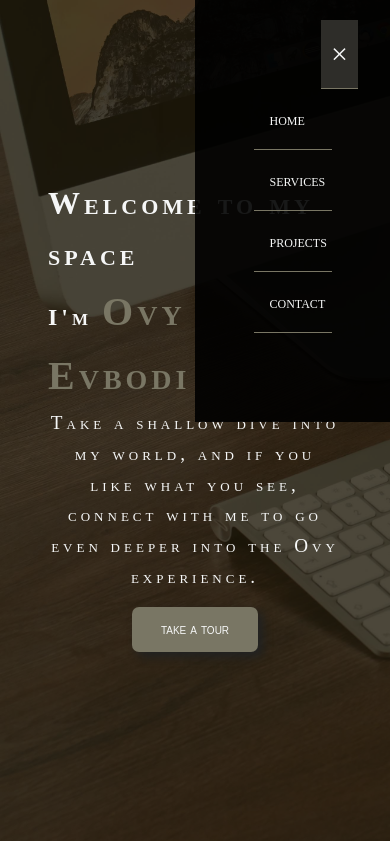
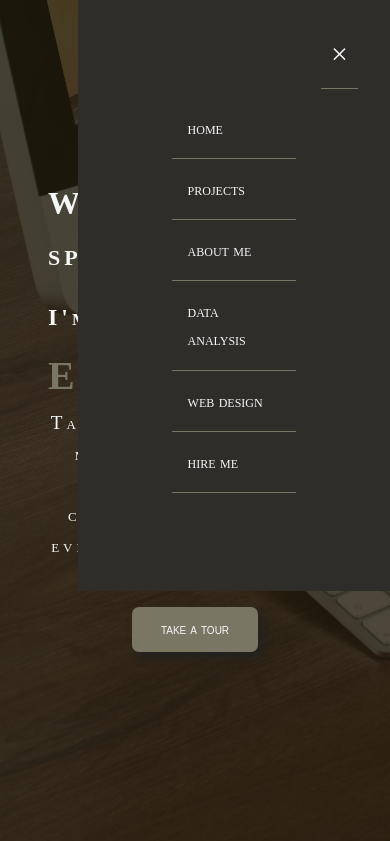
Before and after one commit to OvyEvbodi/Ovy_s_portfolio, a plain HTML site: page index.html in a window 390 px wide. Both pictures are taken after a click on the element 333 px from the left and 28 px from the top of the page. Shown: the top 841 px of the page. Drawn offline with Linux system fonts and the light colour scheme.

Commit message:
Fix navbar for mobile view

```diff
--- a/css/style.css
+++ b/css/style.css
@@ -101,11 +101,10 @@ strong{
     right:0;
     top:0;
     width:0;
-    height:50vh;
+    height:70vh;
     overflow-y: scroll;
     overflow-x: hidden;
-    background-color: rgb(0,0,0);
-    background-color: rgba(0,0,0,0.9);
+    background-color: var(--dark-color);
     transition: 300ms ease;
     z-index: 5;
 }
@@ -131,7 +130,7 @@ strong{
     color: var(--accent-color);
 
 }
-#closebtn{
+#close{
     background-color: var(--dark-color);
     color: var(--light-color);
     text-decoration: none;
--- a/index.html
+++ b/index.html
@@ -19,14 +19,16 @@
             </nav>
             <div id="nav_mobile">
                 <nav id="nav_mob_cont">
-                    <a href="javascript:void(0)" id="closebtn" onclick="closeNav()">&times;</a>
-                    <a href="#welcome-section">home</a>
-                    <a href="#services">services</a>
-                    <a href="#projects">projects</a>
-                    <a href="#contact">contact</a>
+                    <a href="javascript:void(0)" id="close" >&times;</a>
+                    <a class="mob_nav_link" href="index.html">home</a>
+                    <a class="mob_nav_link" href="index.html#projects">projects</a>
+                    <a class="mob_nav_link" href="index.html#about">about me</a>
+                    <a class="mob_nav_link" href="data_analysis.html">data analysis</a>
+                    <a class="mob_nav_link" href="web_development.html">web design</a>
+                    <a class="mob_nav_link" href="index.html#form_wrap">hire me</a>
                 </nav>
             </div>
-            <div id="open" onclick="openNav()"></div>
+            <div id="open"></div>
         </header>
         <main>
 <!--welcome-->
--- a/js/javascript.js
+++ b/js/javascript.js
@@ -1,9 +1,21 @@
-function openNav(){
-    document.getElementById("nav_mobile").style.width = "50%";
-    document.getElementById("open").style.opacity = "0";
-}
-function closeNav(){
+const mobileLink = document.querySelectorAll(".mob_nav_link");
+document.getElementById("open").addEventListener('click', function(){
+    document.getElementById("nav_mobile").style.width = "80vw";
+    document.getElementById("close").style.display = "block";
+    document.getElementById("open").style.display = "none";
+})
+document.getElementById("close").addEventListener('click', function(){
     document.getElementById("nav_mobile").style.width = "0%";
-    document.getElementById("open").style.opacity = "1";
-}
-document.querySelectorAll('a').addEventListener('click', closeNav());
+    document.getElementById("close").style.display = "none";
+    document.getElementById("open").style.display = "block";
+
+})
+
+mobileLink.forEach(link =>{
+    link.addEventListener('click', () =>{
+        document.getElementById("nav_mobile").style.width = "0%";
+        document.getElementById("close").style.display = "none";
+        document.getElementById("open").style.display = "block";
+    })
+})
+//end of mobile nav commit.................................//
```
Also changed, not shown: data_analysis.html (+9 -5 lines), web_development.html (+9 -5 lines).
